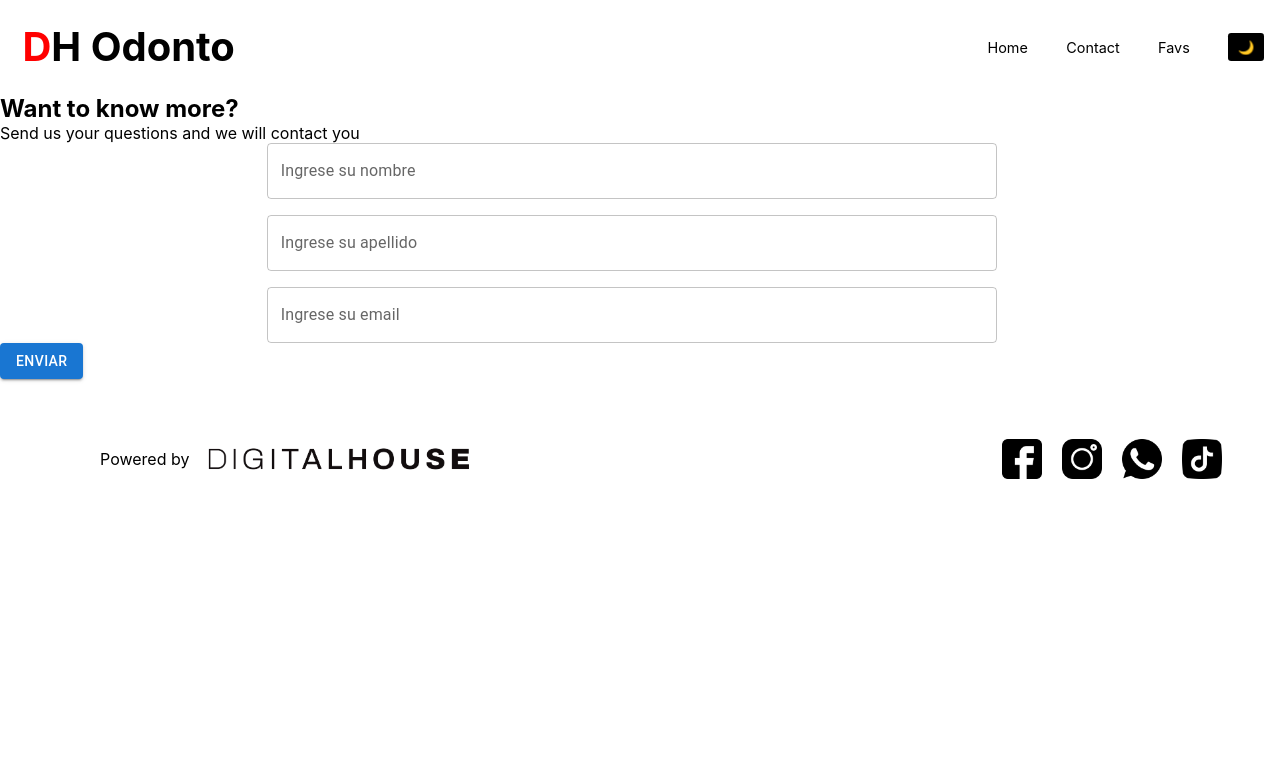
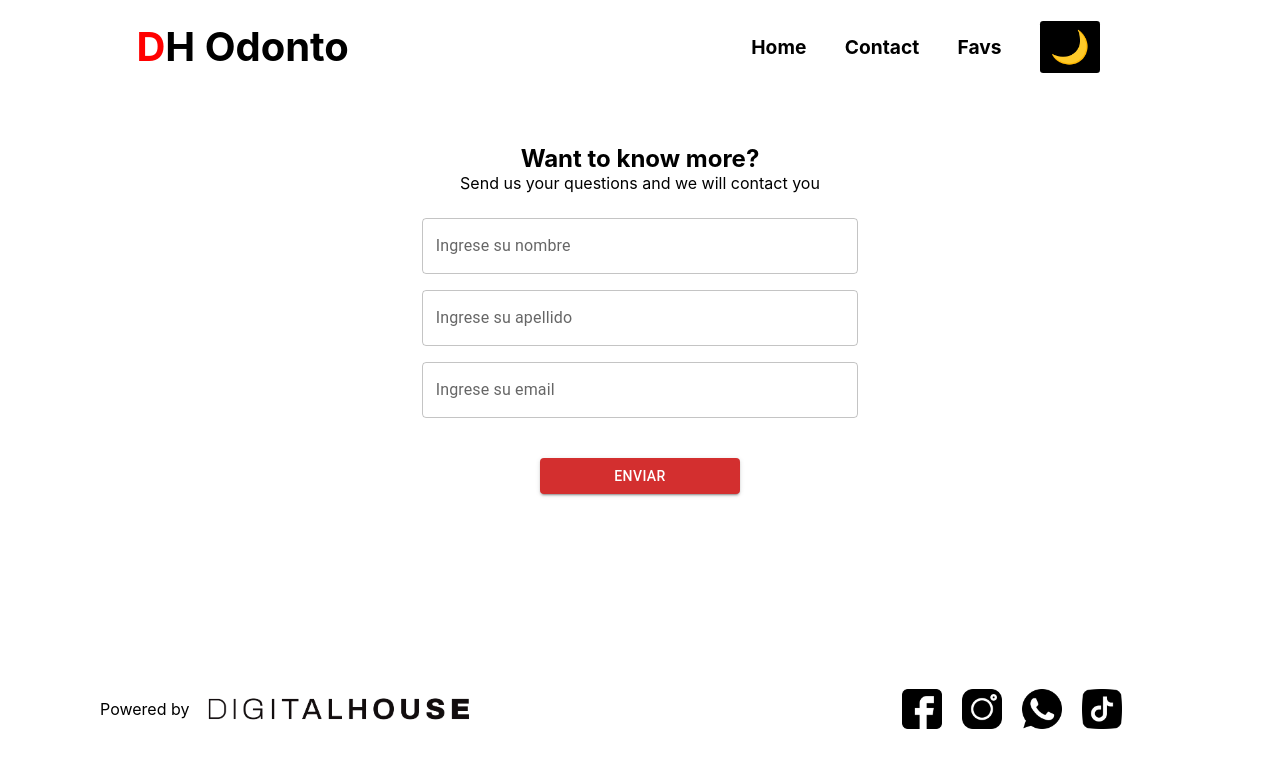
Before and after one commit to aleandreslg/ProyectoFrontendIII, a React (Create React App) app: page /contact in a window 1280 px wide. Shown: the top 768 px of the page. Built offline with nearby package versions, Linux system fonts and the light colour scheme.

Commit message:
Casi completo, faltan estilos y tests

```diff
--- a/src/App.jsx
+++ b/src/App.jsx
@@ -11,9 +11,10 @@ import { ContextGlobal } from "./Components/utils/global.context";
 
 
 function App() {
-  const { state, dispatch} = useContext(ContextGlobal)
+  const { state } = useContext(ContextGlobal)
   return (
-    <div className="App" style={{backgroundColor:state.bgColor, color:state.ftColor, width: "100%", height: "100vh", minHeight: "100%"}}>  {/*Agregar esto!!!!!!!!*/}
+    <main style={{backgroundColor:state.bgColor, color:state.ftColor, width: "100%", height:"100vh", minHeight: "100%"}}>
+    <div className="App" style={{backgroundColor:state.bgColor, color:state.ftColor }}>  {/*Agregar esto!!!!!!!!*/}
       {/* <h1>App</h1> */}
       <BrowserRouter>
         <Navbar/>
@@ -27,6 +28,7 @@ function App() {
         <Footer/>
       </BrowserRouter>
     </div>
+    </main>
   );
 }
 
--- a/src/Components/Card.jsx
+++ b/src/Components/Card.jsx
@@ -42,7 +42,7 @@ const Card = ({ odontologo, setFavsPageItems }) => {
       <h2>{odontologo.name}</h2>
       <h4>{odontologo.username}</h4>
       {/* <h4>{odontologo.id}</h4> */}
-      <button onClick={handleFavClick} className="favButton" style={{backgroundColor: state.btColor}}>
+      <button onClick={handleFavClick} className="favButton" style={{backgroundColor: state.btColor, fontSize:"1.4rem"}}>
         ⭐
       </button>
     </div>
--- a/src/Components/Footer.jsx
+++ b/src/Components/Footer.jsx
@@ -5,7 +5,17 @@ import { ContextGlobal } from './utils/global.context'
 const Footer = () => {
   const { state } = useContext(ContextGlobal)
   return (
-    <footer style={{display:"flex", justifyContent:"space-between", alignItems:"center", margin:"50px", width:"90vw"}}>
+    <footer
+      style={{
+        display:"flex",
+        position: "relative",
+        left: "0",
+        bottom: "-70px",
+        justifyContent:"space-between",
+        alignItems:"center",
+        padding:"50px",
+        width:"90vw"
+      }}>
       <div style={{display:"flex", alignItems:"center", marginLeft:"50px"}}>
         <p>Powered by</p>
         <img src={logo} alt="DH-logo" style={{ width: "300px", filter: state.bgFlag === "DARK" ? "invert(100%)" : null }} />
--- a/src/Components/Form.jsx
+++ b/src/Components/Form.jsx
@@ -1,12 +1,14 @@
-import React from "react";
+import React, { useContext } from "react";
 // import "../index.css"
 import { TextField, Grid, Button } from "@mui/material"
 import { useFormik } from "formik"
 import * as Yup from "yup"
+import { ContextGlobal } from "../Components/utils/global.context";
 
 
 const Form = () => {
   //Aqui deberan implementar el form completo con sus validaciones
+  const { state, dispatch} = useContext(ContextGlobal)
 
   const {/*handleChange,*/ handleSubmit, values, setFieldValue, errors} = useFormik({
     initialValues: {
@@ -27,16 +29,18 @@ const Form = () => {
 
   return (
     <div>
-      <form className="form-container" onSubmit={handleSubmit}>
+      <form className="form-container" onSubmit={handleSubmit} style={{display:"flex", flexDirection:"column", alignItems:"center", flexWrap:"wrap", filter: state.bgFlag === "DARK" ? "invert(100%)" : null}}>
         <Grid
           container
           alignItems="center"
           justifyContent="space-evenly"
           spacing={2}
-          sx={{width:"100%"}}
+          sx={{width:"100%", }}
           >
           <Grid item xs={12} sm={10} md={7}>
             <TextField
+            color=""
+
             type="text"
             label="Ingrese su nombre"
             variant="outlined"
@@ -81,7 +85,7 @@ const Form = () => {
             />
           </Grid>
         </Grid>
-        <Button type="submit" variant="contained" >Enviar</Button>
+        <Button color="error" type="submit" variant="contained" style={{width:"200px", margin:"40px"}}>Enviar</Button>
       </form>
     </div>
   );
--- a/src/Components/Navbar.jsx
+++ b/src/Components/Navbar.jsx
@@ -11,7 +11,7 @@ const Navbar = () => {
   console.log(state);
   return (
     <div className={styles.navbar_wrapper}>
-      <nav className={styles.navbar} style={{backgroundColor: state.bgColor, color: state.ftColor, width:"100%"}}>
+      <nav className={styles.navbar} style={{backgroundColor: state.bgColor, color: state.ftColor, width:"100%", paddingRight:"180px", paddingLeft:"130px"}}>
       <Link to="/" style={{textDecoration:"none", color:state.ftColor}}>
         <h1 style={{fontSize:"40px"}}><span>D</span>H Odonto</h1>
       </Link>
@@ -19,16 +19,16 @@ const Navbar = () => {
         {/* Deberan implementar ademas la logica para cambiar de Theme con el button */}
         <ul >
           <li >
-            <Link to="/" style={{color: state.ftColor}}>Home</Link>
+            <Link to="/" style={{color: state.ftColor, fontSize:"1.2rem", fontWeight:"bold"}}>Home</Link>
           </li>
           <li>
-            <Link to="/contact" style={{color: state.ftColor}}>Contact</Link>
+            <Link to="/contact" style={{color: state.ftColor, fontSize:"1.2rem", fontWeight:"bold"}}>Contact</Link>
           </li>
           <li>
-            <Link to="/favs" style={{color: state.ftColor}}>Favs</Link>
+            <Link to="/favs" style={{color: state.ftColor, fontSize:"1.2rem", fontWeight:"bold"}}>Favs</Link>
           </li>
           <li>
-          <button className="dark" onClick={() => {console.log(state.bgFlag) ;dispatch ({bgFlag: state.bgFlag})}}>🌙</button>
+          <button className="dark" style={{backgroundColor: state.ftColor, color: state.bgColor, fontSize: "2rem", width:"60px"}} onClick={() => {console.log(state.bgFlag) ;dispatch ({bgFlag: state.bgFlag})}}>{state.bgFlag === "DARK" ? "☀" :"🌙"}</button>
           </li>
         </ul>
       </nav>
--- a/src/Routes/Contact.jsx
+++ b/src/Routes/Contact.jsx
@@ -5,11 +5,12 @@ import Form from '../Components/Form'
 
 const Contact = () => {
   return (
-    <div>
-      <h2>Want to know more?</h2>
-      <p>Send us your questions and we will contact you</p>
+    <div style={{display: "flex", textAlign:"center", flexDirection:"column", alignItems:"center", padding:"25px"}}>
+      <div style={{padding:"25px"}}>
+        <h2>Want to know more?</h2>
+        <p>Send us your questions and we will contact you</p>
+      </div>
       <Form/>
-
     </div>
   )
 }
--- a/src/index.jsx
+++ b/src/index.jsx
@@ -10,7 +10,7 @@ const root = ReactDOM.createRoot(document.getElementById('root'));
 root.render(
   <React.StrictMode>
     <ContextProvider>
-      <App/>
+      <App style={{backgroundColor: "black"}}/>
     </ContextProvider>
   </React.StrictMode>
 );
```
